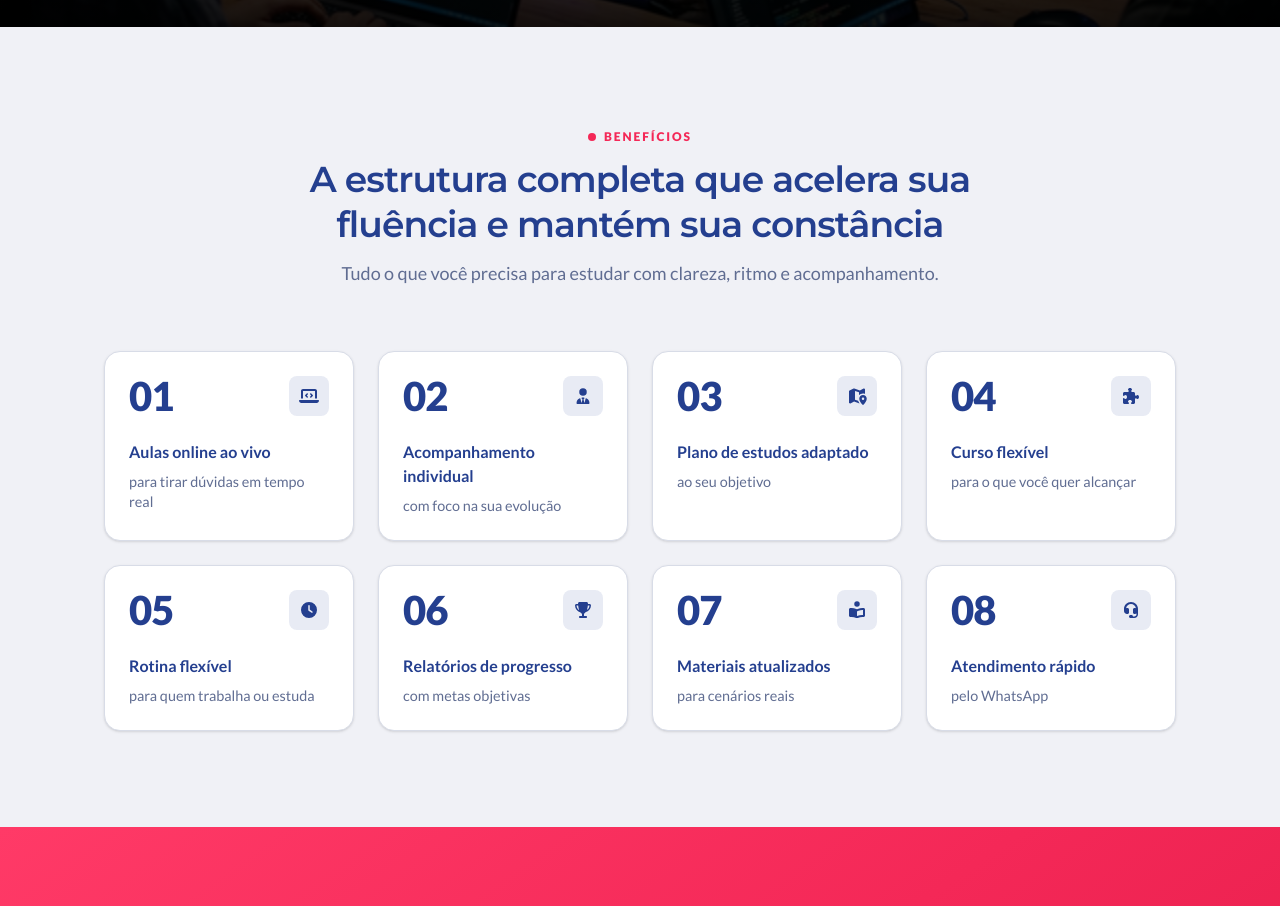
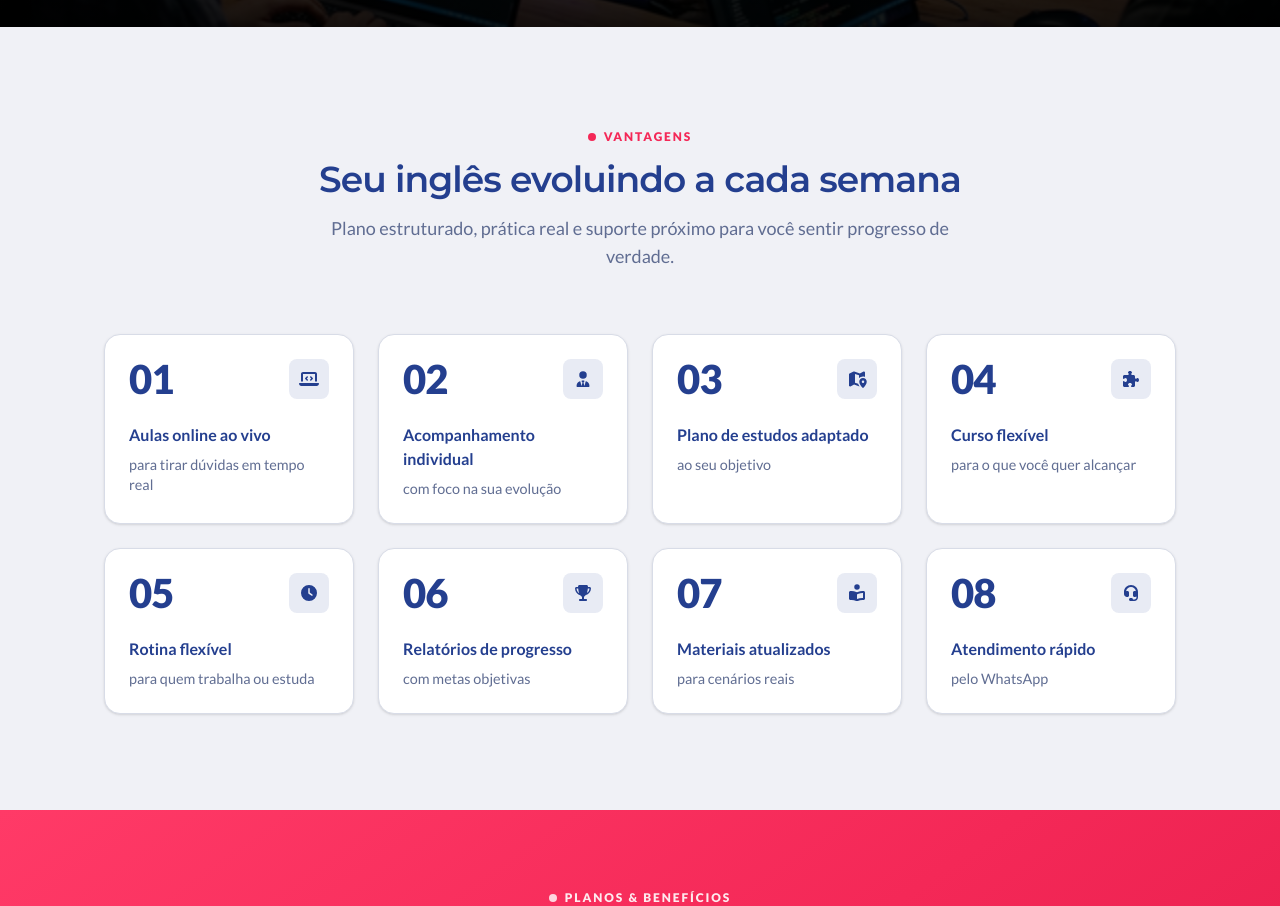
Before and after one commit to malgany/All-Ways, a Next.js app: page / in a window 1280 px wide. Shown: the part 2320-3226 px from the top of the page. Built offline with nearby package versions, Linux system fonts and the light colour scheme.

Commit message:
feat: refine benefits section content and increase header logo size

```diff
--- a/components/sections/benefits-section.tsx
+++ b/components/sections/benefits-section.tsx
@@ -8,9 +8,9 @@ export function BenefitsSection() {
     <section id="diferenciais" className="relative overflow-hidden bg-[var(--sand)] py-16 sm:py-24">
       <Container className="relative z-10 space-y-12 sm:space-y-16">
         <SectionTitle
-          eyebrow="Benefícios"
-          title="A estrutura completa que acelera sua fluência e mantém sua constância"
-          description="Tudo o que você precisa para estudar com clareza, ritmo e acompanhamento."
+          eyebrow="Vantagens"
+          title="Seu inglês evoluindo a cada semana"
+          description="Plano estruturado, prática real e suporte próximo para você sentir progresso de verdade."
           align="center"
         />
 
--- a/components/sections/site-header.tsx
+++ b/components/sections/site-header.tsx
@@ -23,7 +23,7 @@ export function SiteHeader() {
             alt="Web English"
             width={228}
             height={56}
-            className="h-[3.15rem] w-auto object-contain sm:h-[3.35rem]"
+            className="h-[3.15rem] w-auto object-contain sm:h-[4.45rem]"
           />
         </Link>
 
```
